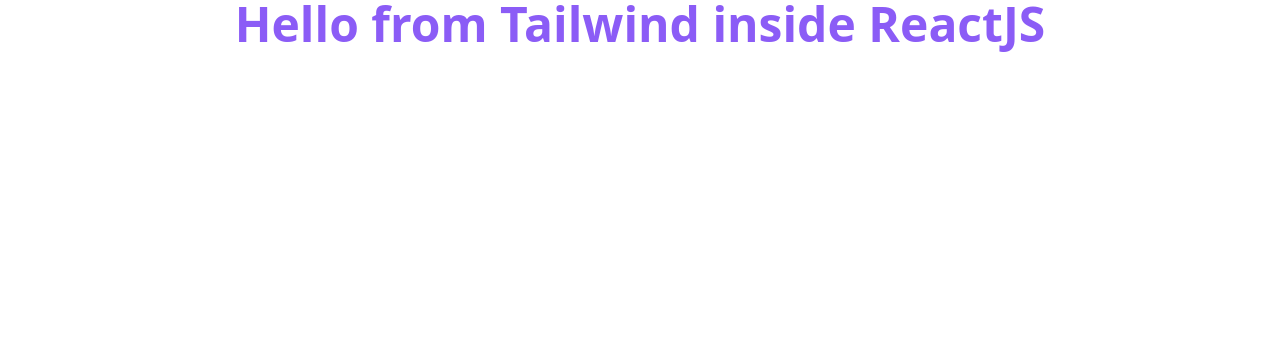
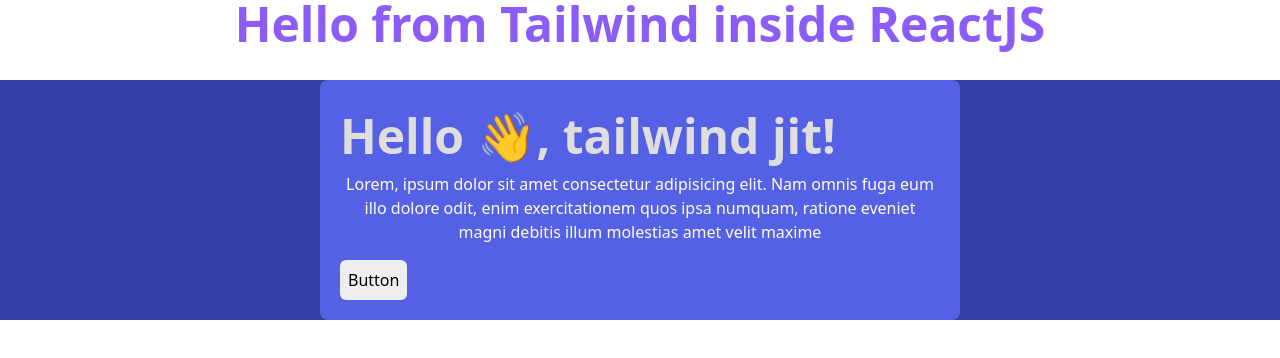
Before and after one commit to Poimen/tailwindcss_reactjs_helloworld, a React (Create React App) app: page / in a window 1280 px wide. Shown: the top 358 px of the page. Built offline with nearby package versions, Linux system fonts and the light colour scheme.

Commit message:
update deps and enable tailwind jit syntax

```diff
--- a/src/App.js
+++ b/src/App.js
@@ -1,10 +1,12 @@
 import './App.css';
 import HelloWorld from './components/HelloWorld';
+import TW from './components/TailwindJIT';
 
 function App() {
   return (
-    <div className="App">
+    <div className="flex flex-col gap-8 App">
       <HelloWorld msg="Hello from Tailwind inside ReactJS"></HelloWorld>
+      <TW />
     </div>
   );
 }
--- /dev/null
+++ b/src/components/TailwindJIT.jsx
@@ -0,0 +1,21 @@
+import React from 'react';
+
+function TailwindJIT() {
+  return (
+    <div class="bg-[#343da3] flex items-center justify-center">
+      <div class="bg-[#5561E5] p-5 flex items-start justify-center flex-col w-6/12 rounded-lg">
+        <h1 class="text-[3em] text-[#dedede] font-bold">
+          Hello 👋, tailwind jit!
+        </h1>
+        <p class="text-[#fff]">
+          Lorem, ipsum dolor sit amet consectetur adipisicing elit. Nam omnis
+          fuga eum illo dolore odit, enim exercitationem quos ipsa numquam,
+          ratione eveniet magni debitis illum molestias amet velit maxime
+        </p>
+        <button class="p-2 mt-4 bg-[#eee] rounded-md">Button</button>
+      </div>
+    </div>
+  );
+}
+
+export default TailwindJIT;
--- a/tailwind.config.js
+++ b/tailwind.config.js
@@ -1,4 +1,5 @@
 module.exports = {
+  mode: 'jit',
   purge: [
     './src/**/*.html',
     './src/**/*.jsx',
```
Also changed, not shown: package.json (+9 -9 lines), 1 other file (tests, documents, lock files or other folders).
